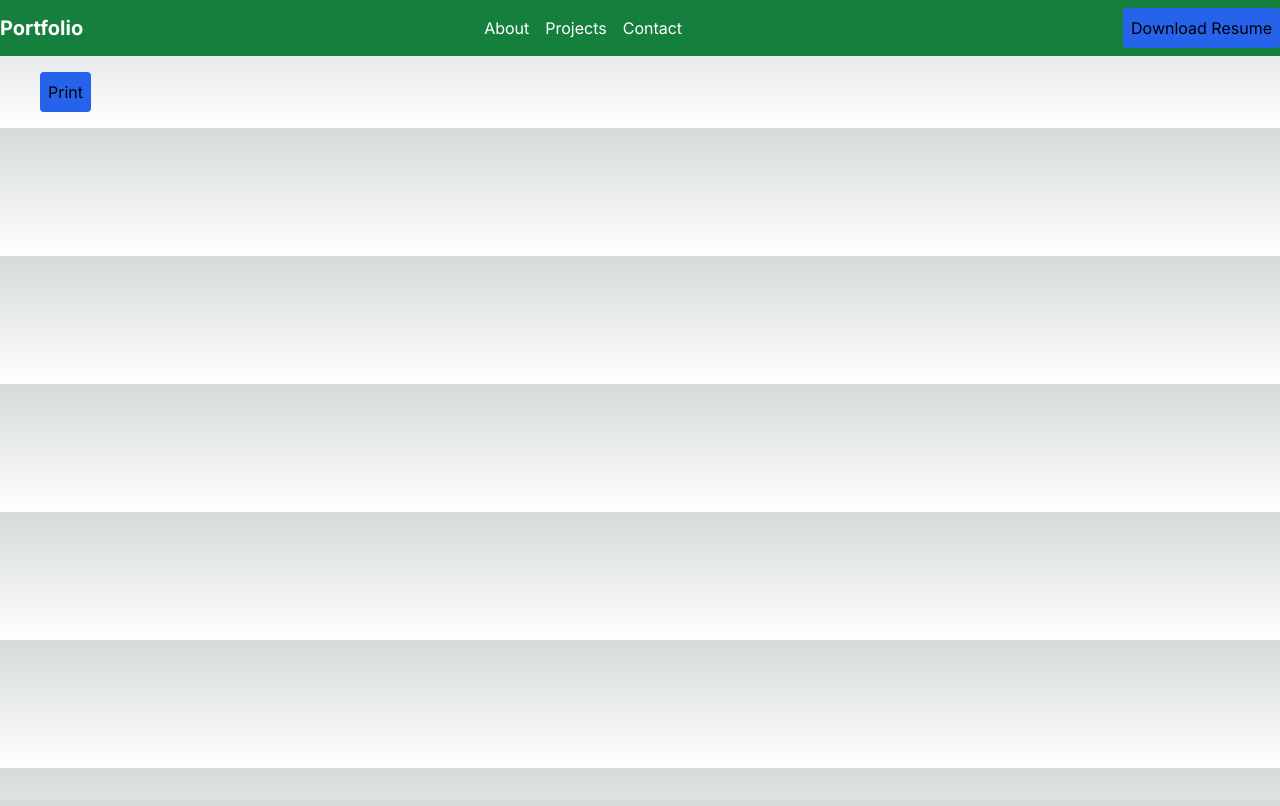
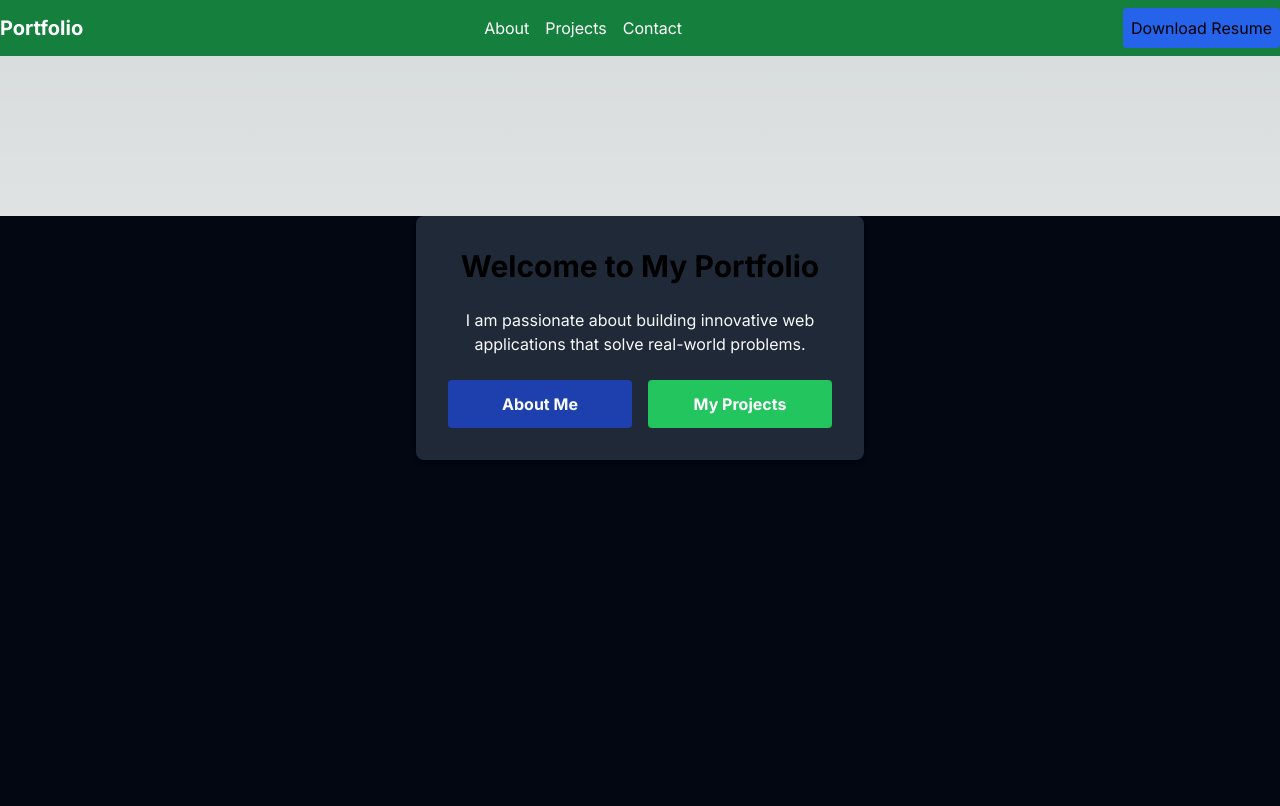
Before and after one commit to Abhilesh1001/Portfolio, a Next.js app: page / in a window 1280 px wide. Shown: the top 806 px of the page. Built offline with nearby package versions, Linux system fonts and the light colour scheme.

Commit message:
homepageadded

```diff
--- a/src/app/page.tsx
+++ b/src/app/page.tsx
@@ -1,22 +1,13 @@
-'use client'
-import { useReactToPrint } from 'react-to-print';
-import Resume from "../components/resume/Resume";
+import Homepagety from '@/components/homepage/Homepagety';
+
 
 import { useRef } from 'react';
 
 export default function Home() {
 
-  const componentRef = useRef(null);
-  const handlePrint = useReactToPrint({
-    content: () => componentRef.current,
-  });
-
   return (
     <div className='mt-4' >
-     <div className='hidden'><Resume ref={componentRef}  /></div>
-
-     <button className="ml-10 bg-blue-600 p-2 rounded" onClick={handlePrint}>Print</button>
-      <div className="mb-4"></div>
+      <Homepagety />
       </div>
   );
 }
--- /dev/null
+++ b/src/components/home/Home.tsx
@@ -0,0 +1,24 @@
+// pages/index.js
+
+import React from 'react';
+import Link from 'next/link';
+
+const Home = () => {
+  return (
+    <div className="min-h-screen flex flex-col justify-center items-center bg-gray-100">
+      <div className="max-w-md p-8 bg-white rounded-lg shadow-md">
+        <h1 className="text-3xl font-bold text-center mb-6">Welcome to My Portfolio</h1>
+        <p className="text-gray-700 text-center mb-6">I am passionate about building innovative web applications that solve real-world problems.</p>
+        <div className="grid grid-cols-1 md:grid-cols-2 gap-4">
+          <Link href="/about" className="bg-blue-500 hover:bg-blue-600 text-white font-bold py-3 px-6 rounded focus:outline-none focus:shadow-outline block text-center">
+                 About Me
+          </Link>
+          <Link href="/projects" className="bg-green-500 hover:bg-green-600 text-white font-bold py-3 px-6 rounded focus:outline-none focus:shadow-outline block text-center">My Projects
+          </Link>
+        </div>
+      </div>
+    </div>
+  );
+};
+
+export default Home;
--- /dev/null
+++ b/src/components/homepage/Homepagety.tsx
@@ -0,0 +1,22 @@
+import React from 'react'
+import Link from 'next/link'
+
+const Homepagety = () => {
+  return (
+    <div className="min-h-screen flex flex-col mt-40 items-center bg-gray-950">
+    <div className="max-w-md p-8 bg-gray-800 rounded-lg shadow-md">
+      <h1 className="text-3xl font-bold text-center mb-6">Welcome to My Portfolio</h1>
+      <p className="text-gray-50 text-center mb-6">I am passionate about building innovative web applications that solve real-world problems.</p>
+      <div className="grid grid-cols-1 md:grid-cols-2 gap-4">
+        <Link href="/about" className="bg-blue-800 hover:bg-blue-800 text-gray-50 font-bold py-3 px-6 rounded focus:outline-none focus:shadow-outline block text-center">
+               About Me
+        </Link>
+        <Link href="/projects" className="bg-green-500 hover:bg-green-600 text-white font-bold py-3 px-6 rounded focus:outline-none focus:shadow-outline block text-center">My Projects
+        </Link>
+      </div>
+    </div>
+  </div>
+  )
+}
+
+export default Homepagety
```
